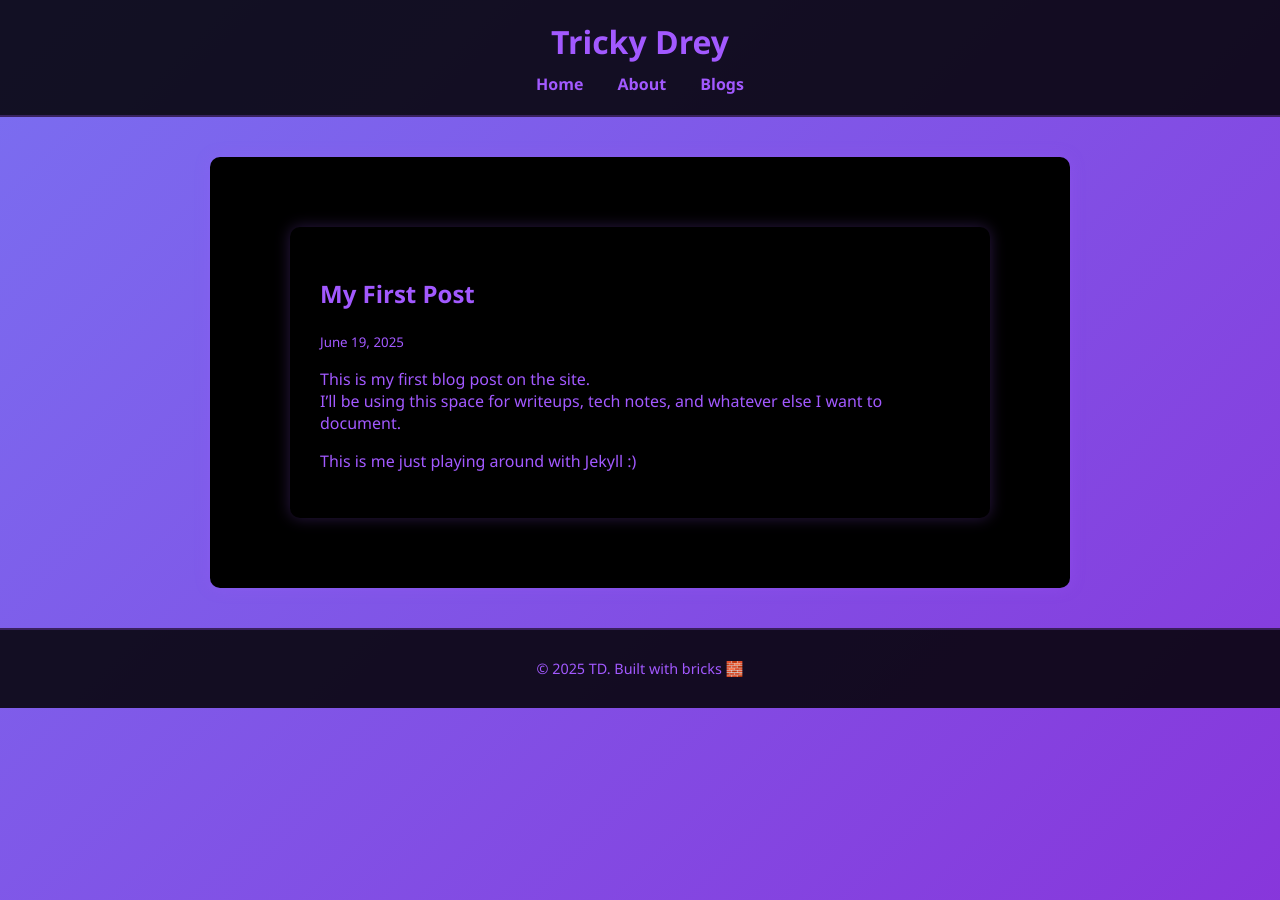
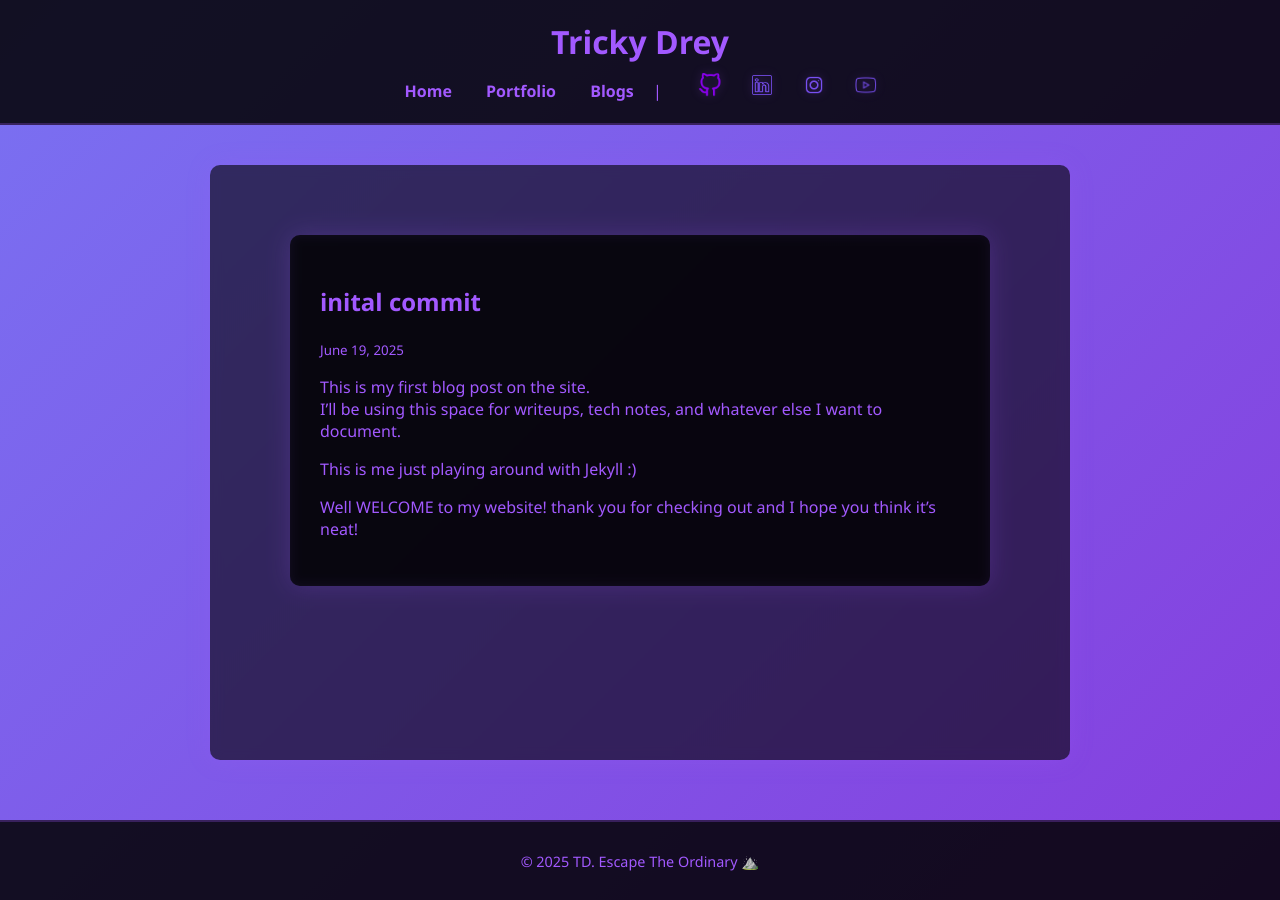
Before and after one commit to AndreiFabon/PersonalWeb, a Jekyll site: the page built from _posts/2025-06-19-my-first-post.md, in a window 1280 px wide. Built offline with Jekyll 4.4.1, drawn with Linux system fonts in a browser that asks for light colours.

Commit message:
worked on pages, and pages content

```diff
--- a/404.html
+++ b/404.html
@@ -4,4 +4,4 @@ title: Page Not Found
 ---
 
 <h1>404 - Page Not Found</h1>
-<p>But the mission doesn’t stop. Keep moving forward, soldier. 🧱</p>
+<p>This doesnt exist... yet</p>
--- a/_layouts/default.html
+++ b/_layouts/default.html
@@ -7,12 +7,30 @@
   <link rel="stylesheet" href="/assets/css/style.css">
 </head>
 <body>
+  <div class="page-wrapper">
   <header>
     <h1>Tricky Drey</h1>
     <nav>
       <a href="/">Home</a>
-      <a href="/about.html">About</a>
+      <a href="/projects.html">Portfolio</a>
       <a href="/blog.html">Blogs</a>
+
+    <span class="nav-separator">|</span>
+
+    <span class="nav-social">
+  <a href="https://github.com/AndreiFabon" target="_blank">
+    <img src="/assets/images/github.png" alt="GitHub" />
+  </a>
+  <a href="https://www.linkedin.com/in/andreifabon/" target="_blank">
+    <img src="/assets/images/linkedin.png" alt="LinkedIn" />
+  </a>
+  <a href="https://www.instagram.com/trickydrey/" target="_blank">
+    <img src="/assets/images/IG.png" alt="Instagram" />
+  </a>
+  <a href="https://www.youtube.com/@TrickyDrey" target="_blank">
+    <img src="/assets/images/youtube.png" alt="Youtube" />
+  </a>
+</span>
     </nav>
   </header>
 
@@ -21,7 +39,8 @@
   </main>
 
   <footer>
-    <p>&copy; 2025 TD. Built with bricks 🧱</p>
+    <p>&copy; 2025 TD. Escape The Ordinary ⛰️</p>
   </footer>
+</div>
 </body>
 </html>
--- a/_posts/2025-06-19-my-first-post.md
+++ b/_posts/2025-06-19-my-first-post.md
@@ -1,11 +1,13 @@
 ---
 layout: post
-title: "My First Post"
+title: "inital commit"
 date: 2025-06-19
-description: "Testing out the new blog section."
+description: "My first ever blog post :)"
 ---
 
 This is my first blog post on the site.
 I'll be using this space for writeups, tech notes, and whatever else I want to document.
 
 This is me just playing around with Jekyll :)
+
+Well WELCOME to my website! thank you for checking out and I hope you think it's neat!
--- a/assets/css/style.css
+++ b/assets/css/style.css
@@ -39,11 +39,15 @@ nav a {
   margin: 0 15px;
   text-decoration: none;
   font-weight: bold;
-  transition: color 0.3s ease;
+  transition: transform 0.2s ease, color 0.3s ease;
+  display: inline-block;
 }
 
+
 nav a:hover {
-  color: #ffffff;
+  transform: scale(1.3);
+  transition: transform 0.2s ease;
+  color: #a259ff; /* stays purple, no color change */
 }
 
 /* === Main Content === */
@@ -70,16 +74,26 @@ footer {
 /* === Iphone view === */
 @media (max-width: 600px) {
   main {
+    width: 95%;
     padding: 20px;
-    width: 95%;
   }
 
   header h1 {
     font-size: 1.5rem;
   }
 
+  nav a {
+    margin: 5px;
+    font-size: 0.95rem;
+  }
+
+  .blog-card {
+    padding: 15px;
+  }
+
   footer {
     font-size: 0.8rem;
+    padding-bottom: 30px;
   }
 }
 
@@ -117,3 +131,80 @@ main img {
 .blog-card a:hover {
   color: #e3e1e4;
 }
+
+.nav-social {
+  margin-left: 20px;
+}
+
+.nav-social a {
+  margin: 0 6px;
+  font-size: 1.2rem;
+  transition: transform 0.2s ease, color 0.3s ease;
+}
+
+.nav-social a:hover {
+  transform: scale(1.2);
+  color: #ffffff;
+}
+
+.nav-social img {
+  width: 24px;
+  height: 24px;
+  margin: 0 6px;
+  filter: drop-shadow(0 0 5px rgba(162, 89, 255, 0.3));
+  transition: transform 0.2s ease, filter 0.3s ease;
+}
+
+.nav-social img:hover {
+  transform: scale(1.2);
+  filter: drop-shadow(0 0 8px rgba(255, 255, 255, 0.5));
+}
+
+html, body {
+  height: 100%;
+  margin: 0;
+  padding: 0;
+}
+
+.page-wrapper {
+  min-height: 100vh;
+  display: flex;
+  flex-direction: column;
+}
+
+main {
+  flex: 1; /* makes the main content stretch to fill space */
+}
+
+footer {
+  background-color: rgba(0, 0, 0, 0.85);
+  text-align: center;
+  padding: 15px;
+  border-top: 2px solid #a259ff44;
+  font-size: 0.9rem;
+  color: #a259ff;
+}
+
+main {
+  background: rgba(0, 0, 0, 0.6); /* translucent black */
+  margin: 40px auto 20px auto;
+  padding: 30px;
+  width: 80%;
+  max-width: 800px;
+  border-radius: 10px;
+  box-shadow: 0 0 25px rgba(162, 89, 255, 0.2);
+  backdrop-filter: blur(6px); /* optional: adds depth */
+  -webkit-backdrop-filter: blur(6px); /* for Safari support */
+  flex: 1;
+}
+
+hr {
+  border: none;
+  border-top: 2px solid #a259ff;
+  margin: 15px 0;
+  opacity: 0.6; /* optional: make it softer */
+}
+
+a {
+  color: #FF69B4;
+}
--- a/index.markdown
+++ b/index.markdown
@@ -3,7 +3,7 @@ layout: default
 title: Home
 ---
 
-# Welcome to TD’s Site
+# Welcome to My Website
 
 You're looking at the digital grindset of a Signals Operator in the making.
 Cyber. Comms. Code. Commitment.
```
Also changed, not shown: about.markdown (deleted, +0 -9 lines), projects.markdown (added, +28 -0 lines), assets/images/IG.png (added), assets/images/github.png (added), assets/images/linkedin.png (added), assets/images/youtube.png (added), 1 other file.
